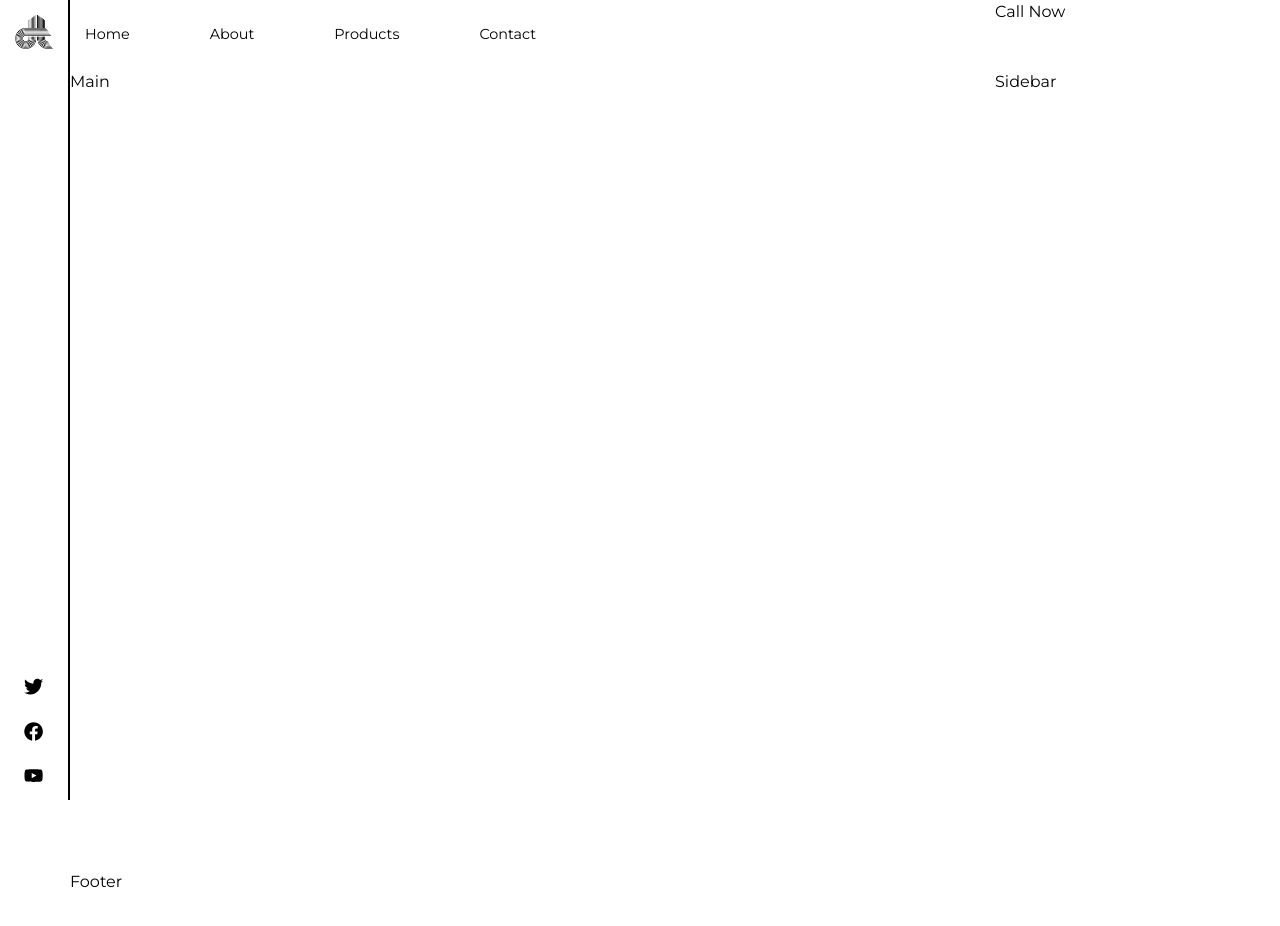
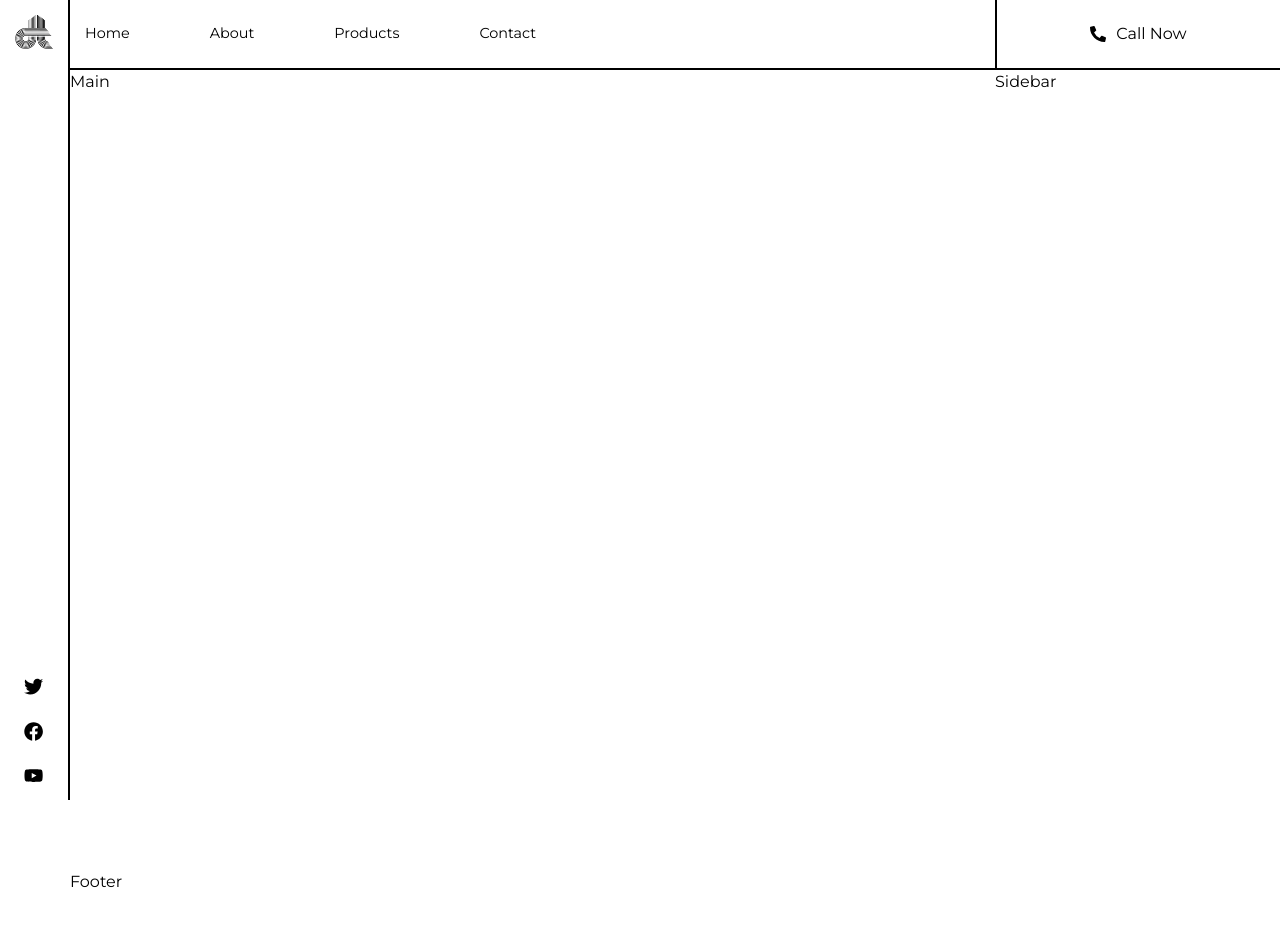
Before and after one commit to Souro-23/Dalal-tiles, a Next.js app: page / in a window 1280 px wide. Shown: the top 926 px of the page. Built offline with nearby package versions, Linux system fonts and the light colour scheme.

Commit message:
Added Call now

```diff
--- a/components/Layout/CallNow.js
+++ b/components/Layout/CallNow.js
@@ -1,5 +1,14 @@
+import { FaPhoneAlt } from "react-icons/fa";
+
 const CallNow = () => {
-  return <div className="call-now">Call Now</div>;
+  return (
+    <div className="call-now">
+      <a href="#">
+        <FaPhoneAlt />
+        Call Now
+      </a>
+    </div>
+  );
 };
 
 export default CallNow;
--- /dev/null
+++ b/styles/components/_callNow.scss
@@ -0,0 +1,13 @@
+.call-now {
+  border-left: 2px solid #000;
+  border-bottom: 2px solid #000;
+
+  a {
+    height: 100%;
+    width: 100%;
+    display: flex;
+    align-items: center;
+    justify-content: center;
+    gap: 10px;
+  }
+}
--- a/styles/components/_index.scss
+++ b/styles/components/_index.scss
@@ -1,3 +1,4 @@
 @forward "layout";
 @forward "sideNav";
 @forward "navbar";
+@forward "callNow";
--- a/styles/components/_navbar.scss
+++ b/styles/components/_navbar.scss
@@ -3,6 +3,7 @@
   display: flex;
   align-items: center;
   justify-content: space-between;
+  border-bottom: 2px solid #000;
 
   .nav-menu {
     list-style-type: none;
```
